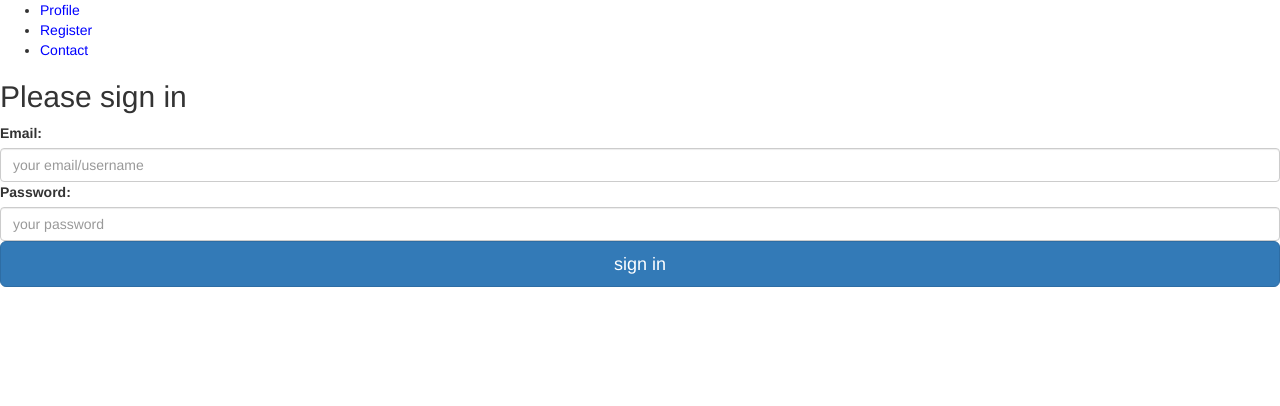
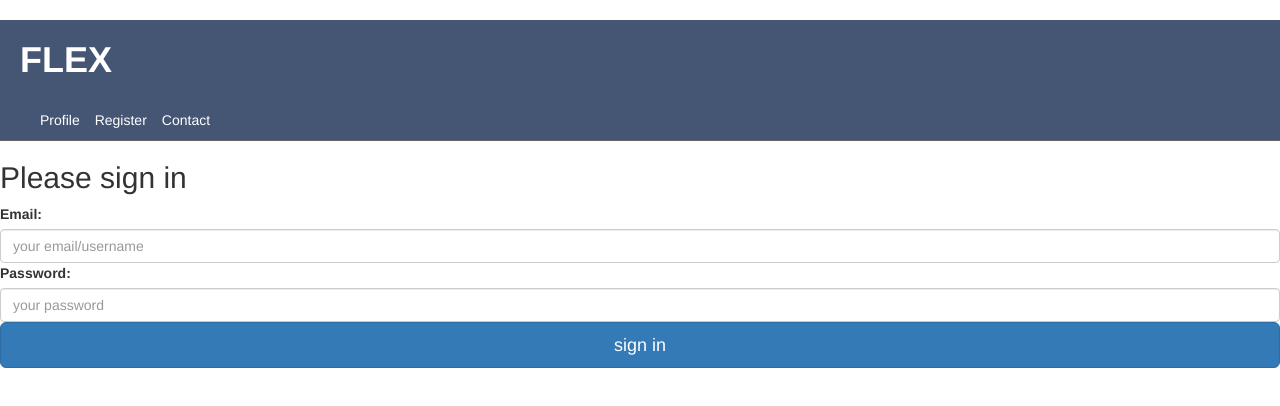
Before and after one commit to tonycastle/flex-app, a React (Create React App) app: page / in a window 1280 px wide. Shown: the top 406 px of the page. Built offline with nearby package versions, Linux system fonts and the light colour scheme.

Commit message:
added some styles

```diff
--- /dev/null
+++ b/src/App.css
@@ -0,0 +1,33 @@
+.navlinks {
+  list-style: none;
+  display: inline-block;
+  margin-right: 15px;
+}
+
+.navbar {
+  display: block;
+  position: relative;
+  float: right;
+}
+.navlinks a:link,
+a:visited {
+  color: white;
+  text-decoration: none;
+}
+
+.navlinks a:hover {
+  opacity: 0.8;
+}
+#body {
+  margin: 0px;
+}
+#header {
+  background-color: rgb(69, 85, 116);
+  border-bottom: 1px solid #666666;
+  color: white;
+  margin: 0px;
+}
+#header h1 {
+  font-weight: 800;
+  padding: 20px;
+}
--- a/src/App.js
+++ b/src/App.js
@@ -11,7 +11,10 @@ export default class App extends Component{
     render(){
         return(
             <Router>
-                <Nav />
+                <div id='header'>
+                    <h1>FLEX</h1>
+                    <Nav />
+                </div>
                 <Switch>
                  <Route path='/' exact component={Login}></Route>
                  <Route
--- a/src/components/Nav.js
+++ b/src/components/Nav.js
@@ -1,18 +1,14 @@
 import React from 'react'
 import { Link } from 'react-router-dom'
+import '../app.css'
 
 const Nav = () => {
-
-    const navStyle = {
-        color: 'blue',
-        lineStyle: 'none'
-    }
     return (
-        <section>
+        <section id='navbar'>
             <ul>
-                <li><Link style = {navStyle} to='/Profile'>Profile</Link></li>
-                <li><Link style = {navStyle} to='/Register'>Register</Link></li>
-                <li><Link style = {navStyle} to='/Contact'>Contact</Link></li>
+                <li className='navlinks'><Link to='/Profile'>Profile</Link></li>
+                <li className='navlinks'><Link to='/Register'>Register</Link></li>
+                <li className='navlinks'><Link to='/Contact'>Contact</Link></li>
             </ul>
         </section>
     );
--- a/src/index.js
+++ b/src/index.js
@@ -2,6 +2,7 @@
 import React from 'react'
 import ReactDOM from 'react-dom'
 import App from './App'
+import './app.css'
 
 const baseUrl = 'http://localhost:3012/'
 
```
